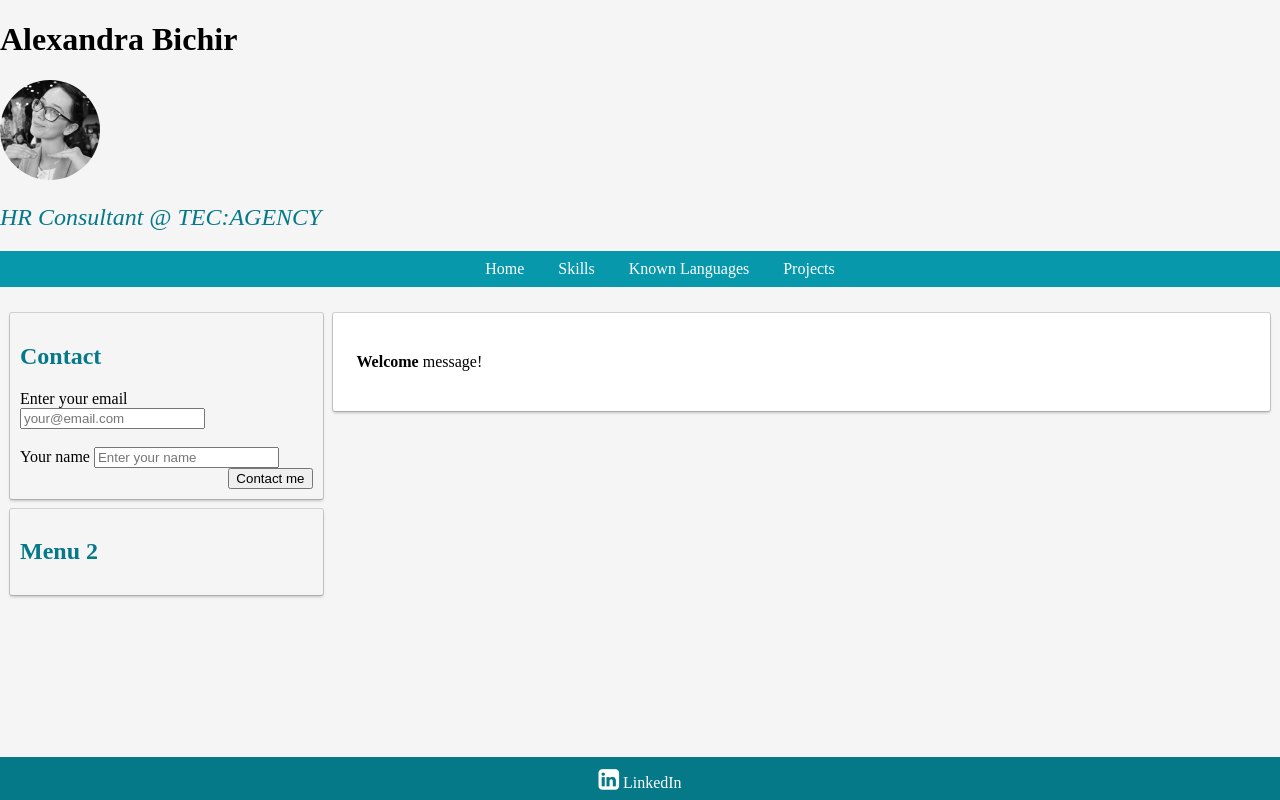
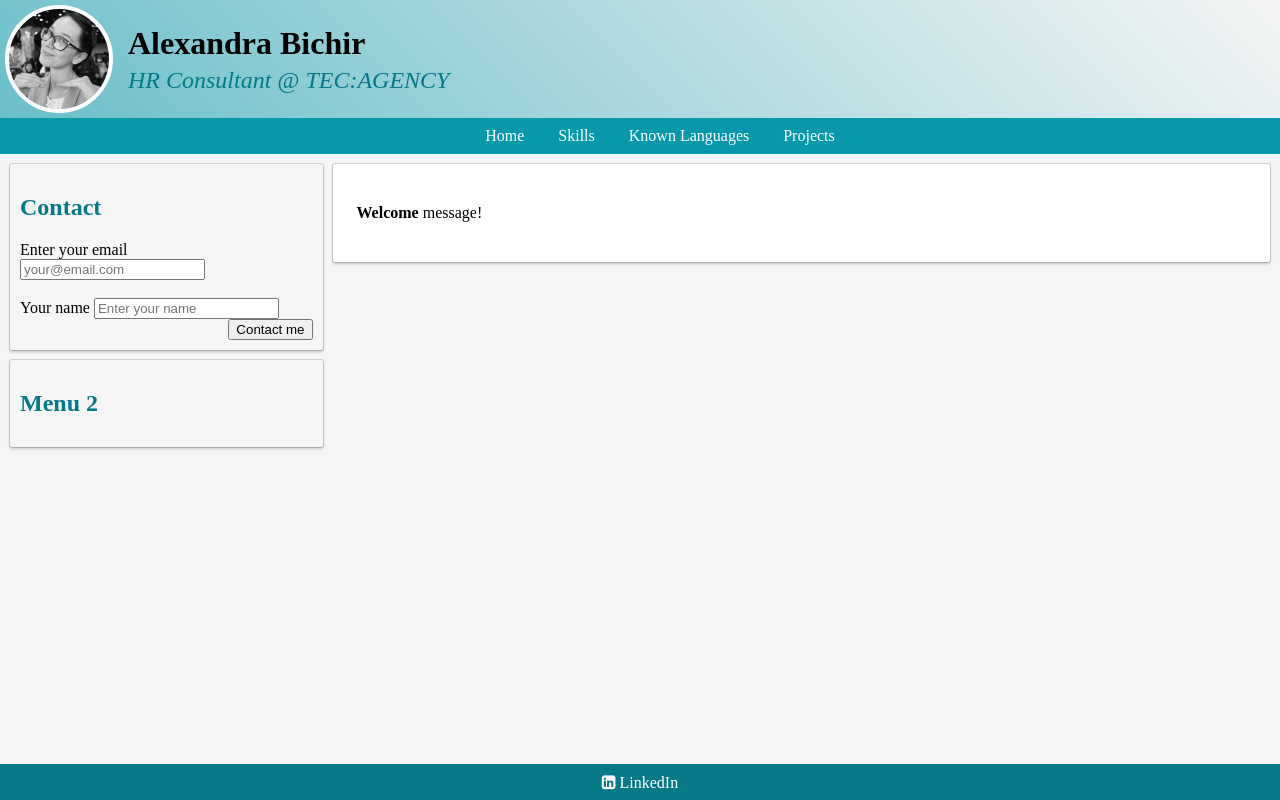
Before and after one commit to alebichir/alebichir.github.io, a plain HTML site: page index.html in a window 1280 px wide. Drawn offline with Linux system fonts and the light colour scheme.

Commit message:
style for header

```diff
--- a/index.html
+++ b/index.html
@@ -5,6 +5,7 @@
     <meta http-equiv="X-UA-Compatible" content="IE=edge" />
     <meta name="viewport" content="width=device-width, initial-scale=1.0" />
     <title>Alexandra's CV</title>
+    <link rel="icon" type="image/x-icon" href="selfie.jfif" />
     <link rel="stylesheet" href="style.css" />
     <link
       rel="stylesheet"
@@ -13,17 +14,22 @@
   </head>
   <body>
     <header>
-      <h1>Alexandra Bichir</h1>
-      <div>
-        <img src="selfie.jfif" alt="" height="100" id="pozaProfil" />
+      <div id="header-wrapper">
+        <div id="my-picture">
+          <img src="selfie.jfif" alt="" height="100" />
+        </div>
+        <div id="header-info">
+          <h1>Alexandra Bichir</h1>
+          <h2 id="job-title">HR Consultant @ TEC:AGENCY</h2>
+        </div>
       </div>
-      <div>
-        <h2 id="job-title">HR Consultant @ TEC:AGENCY</h2>
-      </div>
+
       <ul id="top-menu-bar">
         <li><a href="#" onclick="showPage('home')">Home</a></li>
         <li><a href="#" onclick="showPage('skills')"> Skills</a></li>
-        <li><a href="#" onclick="showPage('languages')"> Known Languages</a></li>
+        <li>
+          <a href="#" onclick="showPage('languages')"> Known Languages</a>
+        </li>
         <li><a href="#" onclick="showPage('projects')">Projects</a></li>
       </ul>
     </header>
@@ -105,14 +111,15 @@
           <h2>Projects</h2>
         </div>
       </div>
-  </section>
+    </section>
 
     <footer>
       <a
         href="https://www.linkedin.com/in/alexandra-bichir-02b35b203/"
         target="_blank"
-        ><i style="font-size:24px" class="fa">&#xf08c;</i> LinkedIn
-      </i>
+      >
+        <i class="fa fa-linkedin-square" aria-hidden="true"></i>
+        LinkedIn
       </a>
     </footer>
     <script src="index.js"></script>
--- a/style.css
+++ b/style.css
@@ -25,6 +25,39 @@ body {
 #main {
   flex: 3;
   padding: 10px 10px 5px 5px;
+}
+
+header {
+  background: linear-gradient(45deg, #0798ab99, transparent);
+}
+
+#header-wrapper {
+  display: flex;
+  flex-direction: row;
+  align-items: center;
+}
+
+#header-wrapper h1 {
+  margin: 0 0 5px 0;
+}
+
+#header-wrapper h2 {
+  margin: 0;
+}
+
+#my-picture {
+  padding: 5px;
+  width: 108px;
+  height: 108px;
+}
+
+#my-picture img {
+  border-radius: 50%;
+  border: 4px solid white;
+}
+
+#header-info {
+  padding: 10px;
 }
 
 .page {
@@ -56,6 +89,7 @@ h2 {
 }
 
 #top-menu-bar {
+  margin: 0;
   text-align: center;
   background-color: #0798ab;
   color: #fff;
@@ -82,7 +116,7 @@ h2 {
 }
 
 #top-menu-bar a:hover {
-  color: #334455;
+  color: white;
   background-color: #057988;
 }
 
@@ -93,11 +127,6 @@ h2 {
 
 ul {
   list-style-type: disc;
-}
-
-#pozaProfil {
-  border-radius: 50%;
-  border-color: #334455;
 }
 
 #contact-form .actions {
```
Also changed, not shown: 1 other file.
